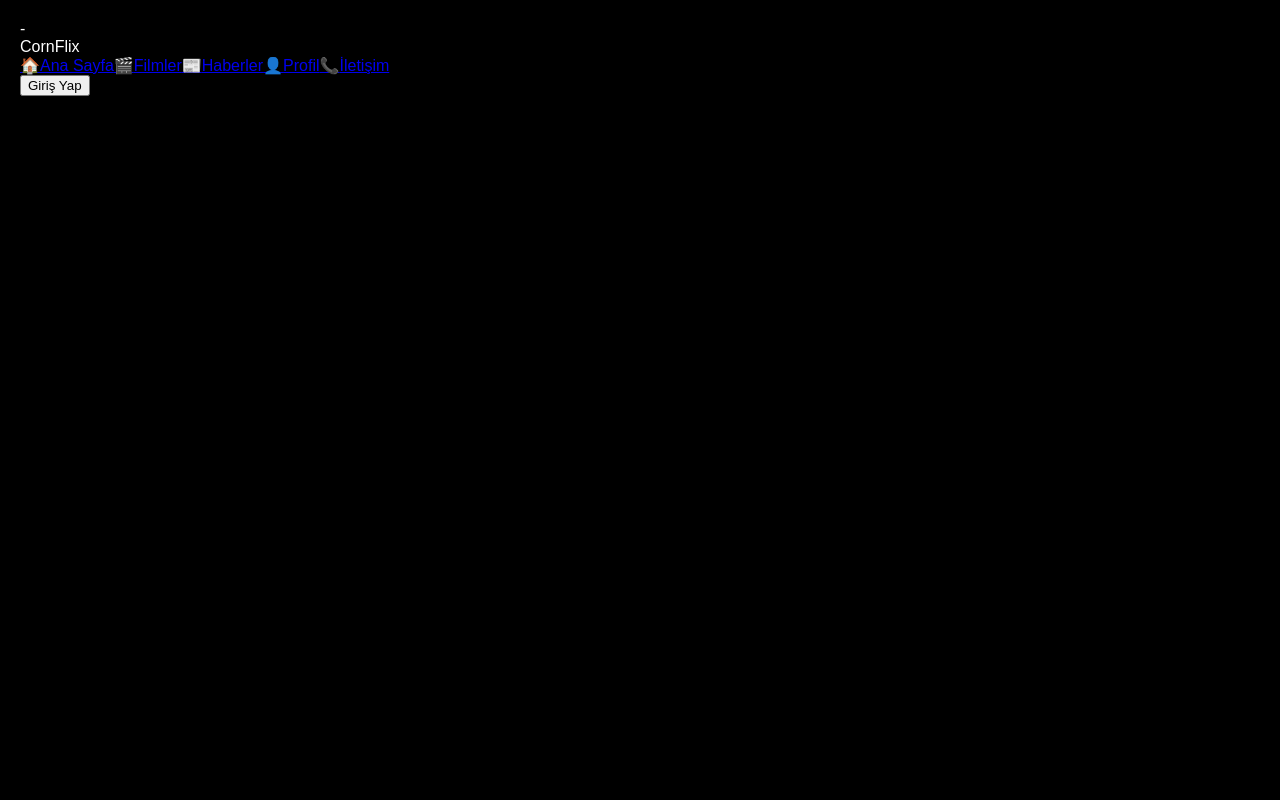
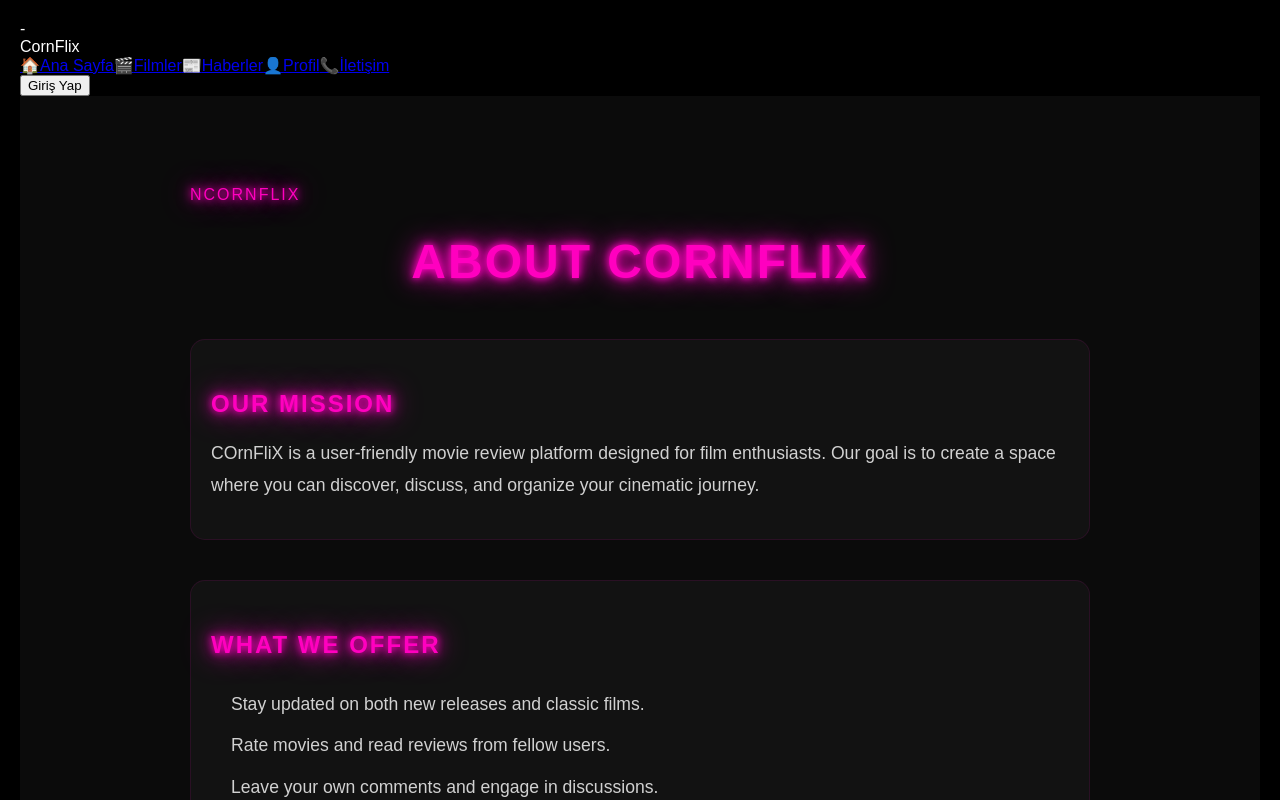
Before and after one commit to tayfunkarli96-ops/kitaplik, a React (Vite) app in the folder frontendd/: page /about in a window 1280 px wide. Shown: the top 800 px of the page. Built offline with nearby package versions, Linux system fonts and the light colour scheme; no server answers.

Commit message:
Update App.tsx

```diff
--- a/frontendd/src/pages/app/App.tsx
+++ b/frontendd/src/pages/app/App.tsx
@@ -1,14 +1,17 @@
 import React from 'react';
 import { BrowserRouter as Router, Routes, Route } from 'react-router-dom';
-
-// İŞTE KATİL BURADAYMIŞ: components'ten sonra bir de "app" klasörü varmış!
+// Senin Navbar dosyanın yeri
 import Navbar from '../../components/app/Navbar';
 
+// Sayfa Importları (Klasör isimlerine göre harf harfine ayarladım)
 import HomePage from '../home/HomePage';
 import MoviesPage from '../movies/MoviesPage';
 import NewsPage from '../news/NewsPage';
 import ProfilePage from '../profile/ProfilePage';
 import MovieDetailsPage from '../movies/MovieDetailsPage';
+import AboutPage from '../about/AboutPage';
+import ContactPage from '../contacts/ContactPage'; // Klasörün "contacts" idi
+import QuizPage from '../quiz/QuizPage';
 
 function App() {
   return (
@@ -18,12 +21,16 @@ function App() {
         <Navbar />
 
         {/* Ana İçerik Alanı */}
-        <main className="flex-1 ml-64 p-8 text-white min-h-screen">
+        {/* NOT: ml-64 arayüzü bozuyorsa buradaki "ml-64" yazısını silebilirsin */}
+        <main className="flex-1 ml-64 p-4 text-white min-h-screen">
           <Routes>
             <Route path="/" element={<HomePage />} />
             <Route path="/movies" element={<MoviesPage />} />
             <Route path="/news" element={<NewsPage />} />
             <Route path="/profile" element={<ProfilePage />} />
+            <Route path="/about" element={<AboutPage />} />
+            <Route path="/contact" element={<ContactPage />} />
+            <Route path="/quiz" element={<QuizPage />} />
             <Route path="/movie/:id" element={<MovieDetailsPage />} />
           </Routes>
         </main>
```
